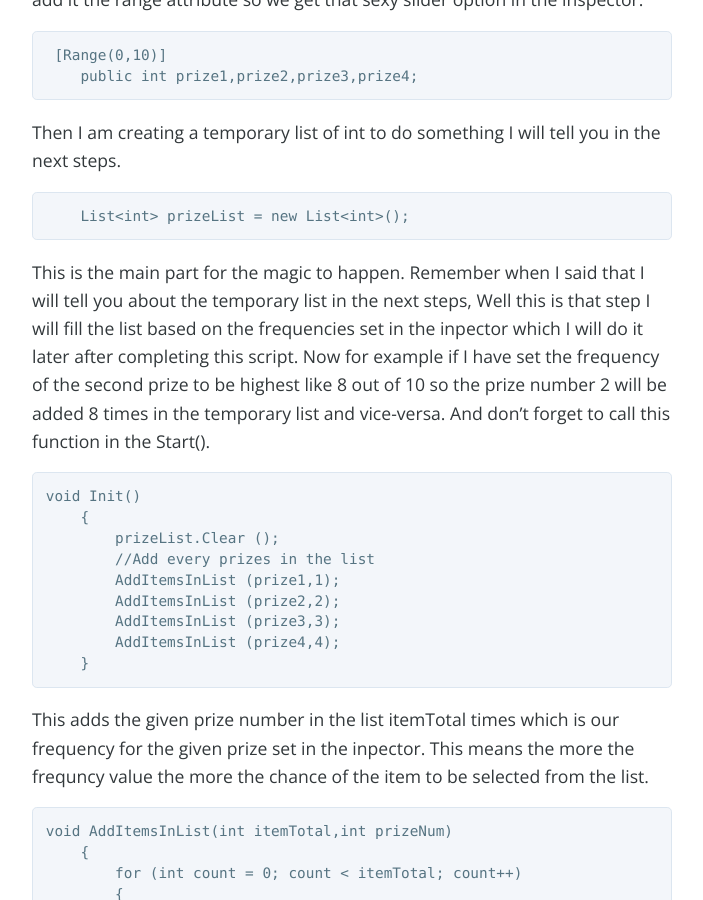
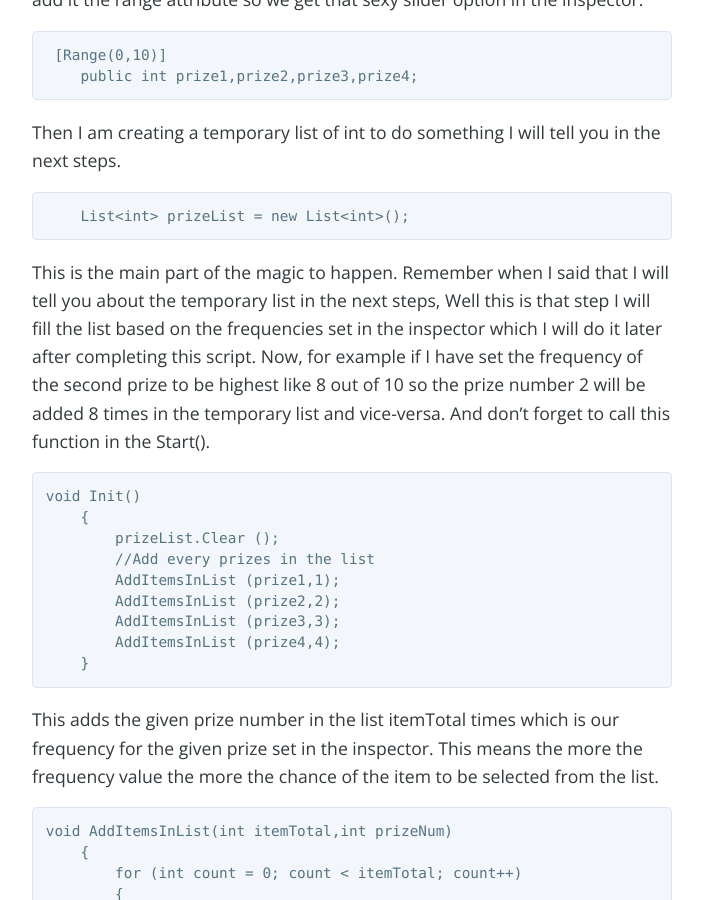
Before and after one commit to prashant-singh/prashant-singh.github.io, a Jekyll site: the page built from _posts/2016-08-11-Random-prize-selector.md, in a window 1280 px wide and 900 px high, scrolled down 624 px. Shown: the whole window, without its empty margins (288-991 px from the left). Built offline with Jekyll 4.4.1, drawn with Linux system fonts in a browser that asks for light colours; nearby versions of some CDN libraries; some of the changed text lies outside the part shown.

Commit message:
Update 2016-08-11-Random-prize-selector.md

````diff
--- a/_posts/2016-08-11-Random-prize-selector.md
+++ b/_posts/2016-08-11-Random-prize-selector.md
@@ -21,11 +21,11 @@ Then I am creating a temporary list of int to do something I will tell you in th
 ```
 
 
-This is the main part for the magic to happen.
+This is the main part of the magic to happen.
 Remember when I said that I will tell you about the temporary list in the next steps,
 Well this is that step
-I will fill the list based on the frequencies set in the inpector which I will do it later after completing this script.
-Now for example if I have set the frequency of the second prize to be highest like 8 out of 10 so the prize number 2 will be added 8 times in the temporary list and vice-versa.
+I will fill the list based on the frequencies set in the inspector which I will do it later after completing this script.
+Now, for example if I have set the frequency of the second prize to be highest like 8 out of 10 so the prize number 2 will be added 8 times in the temporary list and vice-versa.
 And don't forget to call this function in the Start().
 
 ```
@@ -40,8 +40,8 @@ void Init()
     }
 ```
 
-This adds the given prize number in the list itemTotal times which is our frequency for the given prize set in the inpector.
-This means the more the frequncy value the more the chance of the item to be selected from the list.
+This adds the given prize number in the list itemTotal times which is our frequency for the given prize set in the inspector.
+This means the more the frequency value the more the chance of the item to be selected from the list.
 
 ```
 void AddItemsInList(int itemTotal,int prizeNum)
@@ -83,6 +83,6 @@ Now in the second screenshot
 
 ![Screenshot 2](https://raw.githubusercontent.com/prashant-singh/prashant-singh.github.io/master/img/image01.png)
 
- you can see the result that the most selected prize was the prize number 2 and the least was the prize 4 and other prizes as their frequencies
+You can see the result that the most selected prize was the prize number 2 and the least was the prize 4 and other prizes as their frequencies.
 
- So this was not suppose to be a long tutorial of something so much important but this can help some of you if you ever need to implement this.
+ So this was not suppose to be a long tutorial of something so much important, but this can help some of you if you ever need to implement this.
````
